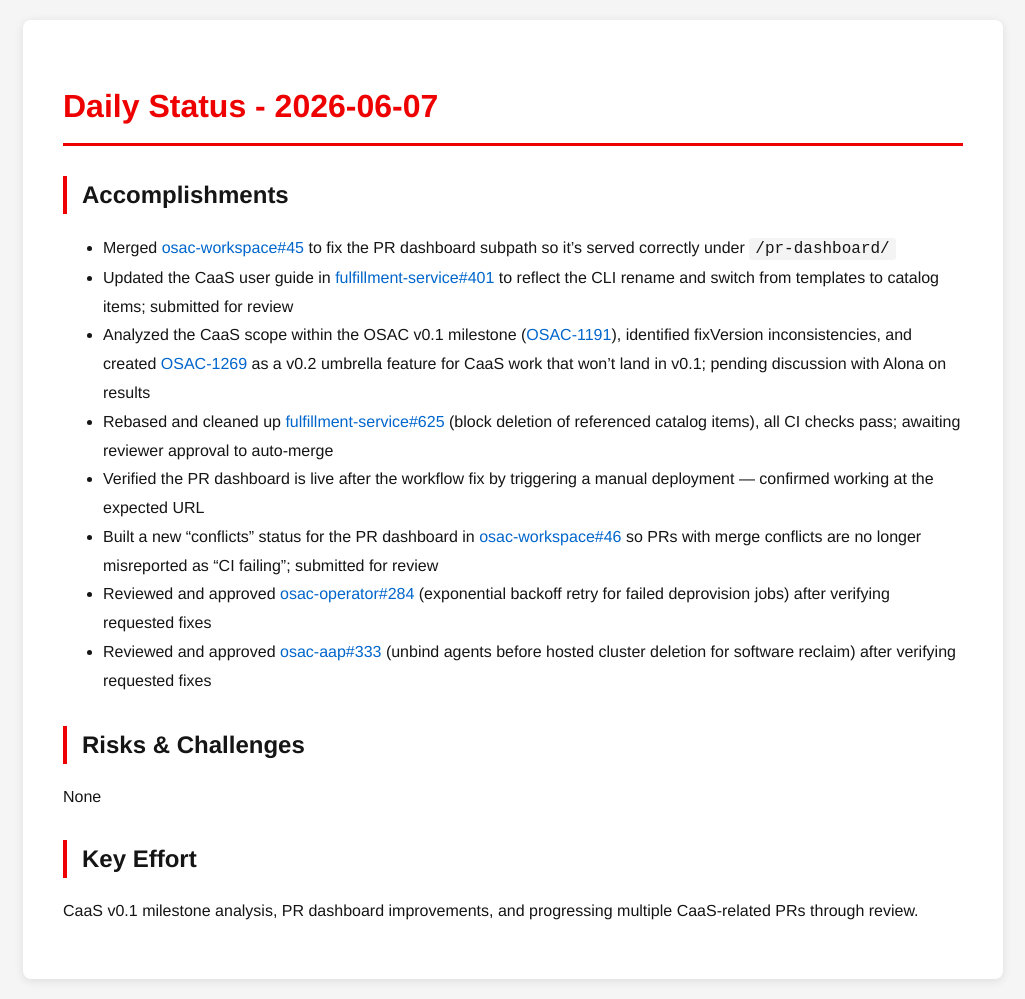
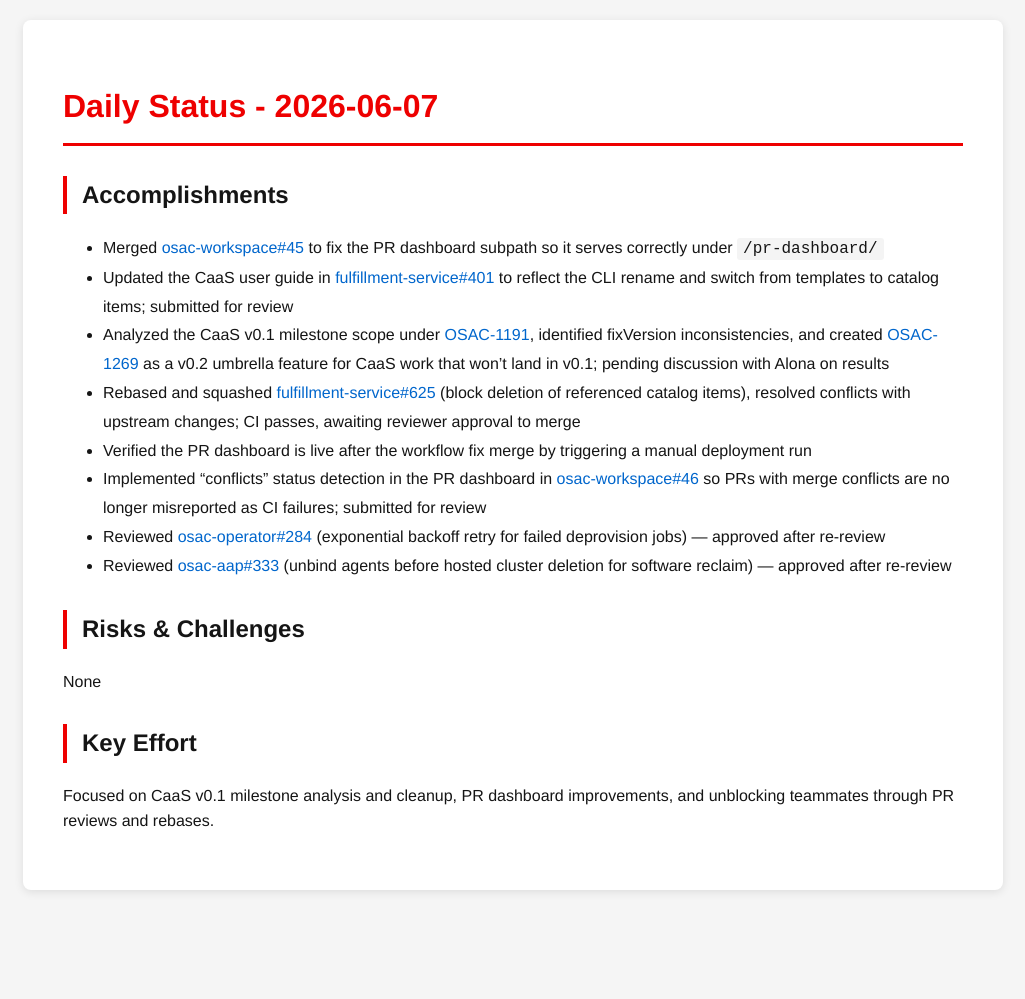
Before and after one commit to tzvatot/daily-status, a Jekyll site: the page built from 2026-06-07.md, in a window 1280 px wide. Shown: the whole page, without its empty margins (127-1152 px from the left). Built offline with Jekyll 4.4.1, drawn with Linux system fonts in a browser that asks for light colours; after the commit the page ends 910 px from its top, so only the background shows below that.

Commit message:
Daily status update - 2026-06-07

```diff
--- a/2026-06-07.md
+++ b/2026-06-07.md
@@ -7,17 +7,17 @@ date: 2026-06-07
 # Daily Status - 2026-06-07
 
 ## Accomplishments
-- Merged [osac-workspace#45](https://github.com/osac-project/osac-workspace/pull/45) to fix the PR dashboard subpath so it's served correctly under `/pr-dashboard/`
+- Merged [osac-workspace#45](https://github.com/osac-project/osac-workspace/pull/45) to fix the PR dashboard subpath so it serves correctly under `/pr-dashboard/`
 - Updated the CaaS user guide in [fulfillment-service#401](https://github.com/osac-project/fulfillment-service/pull/401) to reflect the CLI rename and switch from templates to catalog items; submitted for review
-- Analyzed the CaaS scope within the OSAC v0.1 milestone ([OSAC-1191](https://redhat.atlassian.net/browse/OSAC-1191)), identified fixVersion inconsistencies, and created [OSAC-1269](https://redhat.atlassian.net/browse/OSAC-1269) as a v0.2 umbrella feature for CaaS work that won't land in v0.1; pending discussion with Alona on results
-- Rebased and cleaned up [fulfillment-service#625](https://github.com/osac-project/fulfillment-service/pull/625) (block deletion of referenced catalog items), all CI checks pass; awaiting reviewer approval to auto-merge
-- Verified the PR dashboard is live after the workflow fix by triggering a manual deployment — confirmed working at the expected URL
-- Built a new "conflicts" status for the PR dashboard in [osac-workspace#46](https://github.com/osac-project/osac-workspace/pull/46) so PRs with merge conflicts are no longer misreported as "CI failing"; submitted for review
-- Reviewed and approved [osac-operator#284](https://github.com/osac-project/osac-operator/pull/284) (exponential backoff retry for failed deprovision jobs) after verifying requested fixes
-- Reviewed and approved [osac-aap#333](https://github.com/osac-project/osac-aap/pull/333) (unbind agents before hosted cluster deletion for software reclaim) after verifying requested fixes
+- Analyzed the CaaS v0.1 milestone scope under [OSAC-1191](https://redhat.atlassian.net/browse/OSAC-1191), identified fixVersion inconsistencies, and created [OSAC-1269](https://redhat.atlassian.net/browse/OSAC-1269) as a v0.2 umbrella feature for CaaS work that won't land in v0.1; pending discussion with Alona on results
+- Rebased and squashed [fulfillment-service#625](https://github.com/osac-project/fulfillment-service/pull/625) (block deletion of referenced catalog items), resolved conflicts with upstream changes; CI passes, awaiting reviewer approval to merge
+- Verified the PR dashboard is live after the workflow fix merge by triggering a manual deployment run
+- Implemented "conflicts" status detection in the PR dashboard in [osac-workspace#46](https://github.com/osac-project/osac-workspace/pull/46) so PRs with merge conflicts are no longer misreported as CI failures; submitted for review
+- Reviewed [osac-operator#284](https://github.com/osac-project/osac-operator/pull/284) (exponential backoff retry for failed deprovision jobs) — approved after re-review
+- Reviewed [osac-aap#333](https://github.com/osac-project/osac-aap/pull/333) (unbind agents before hosted cluster deletion for software reclaim) — approved after re-review
 
 ## Risks & Challenges
 None
 
 ## Key Effort
-CaaS v0.1 milestone analysis, PR dashboard improvements, and progressing multiple CaaS-related PRs through review.
+Focused on CaaS v0.1 milestone analysis and cleanup, PR dashboard improvements, and unblocking teammates through PR reviews and rebases.
```
